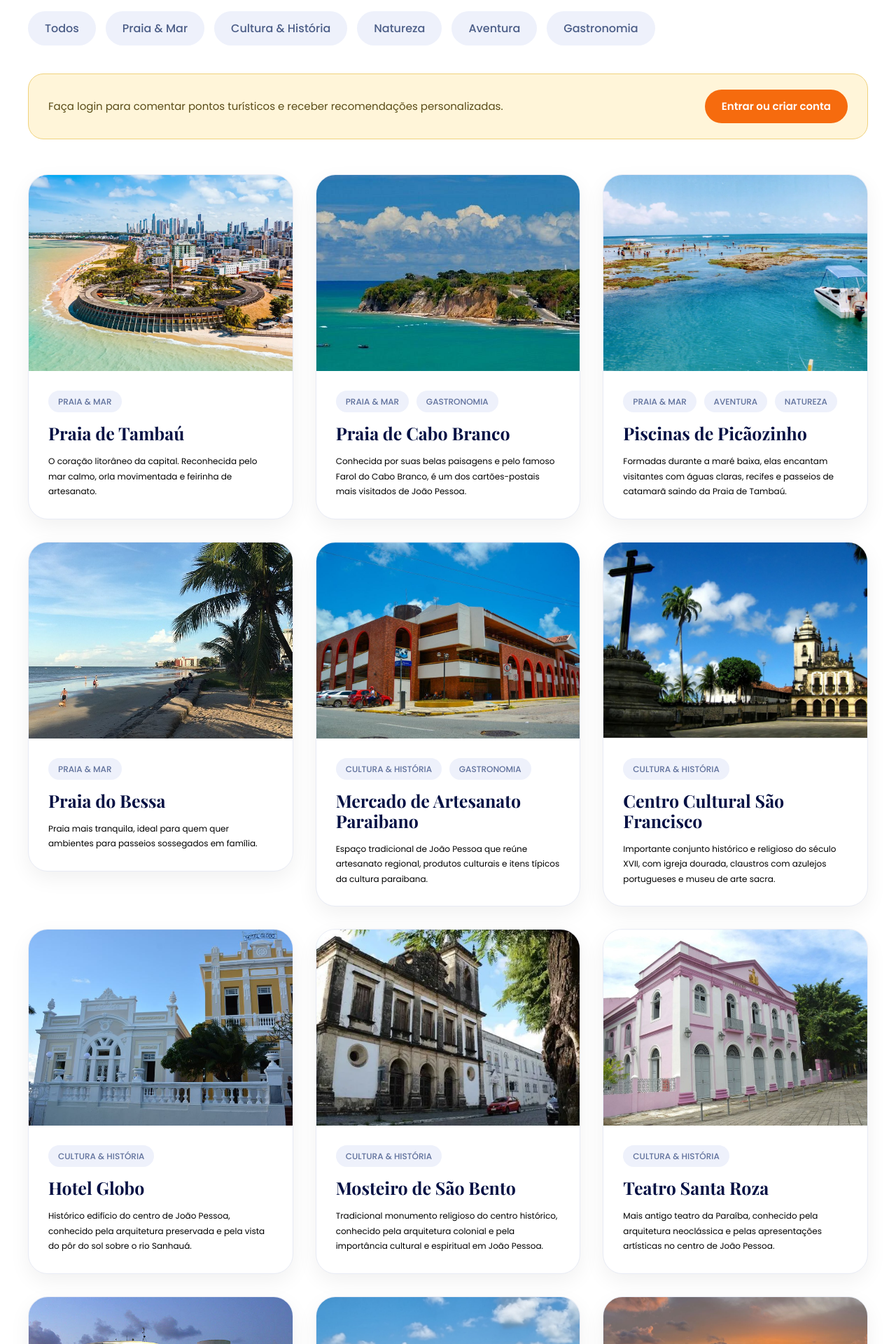
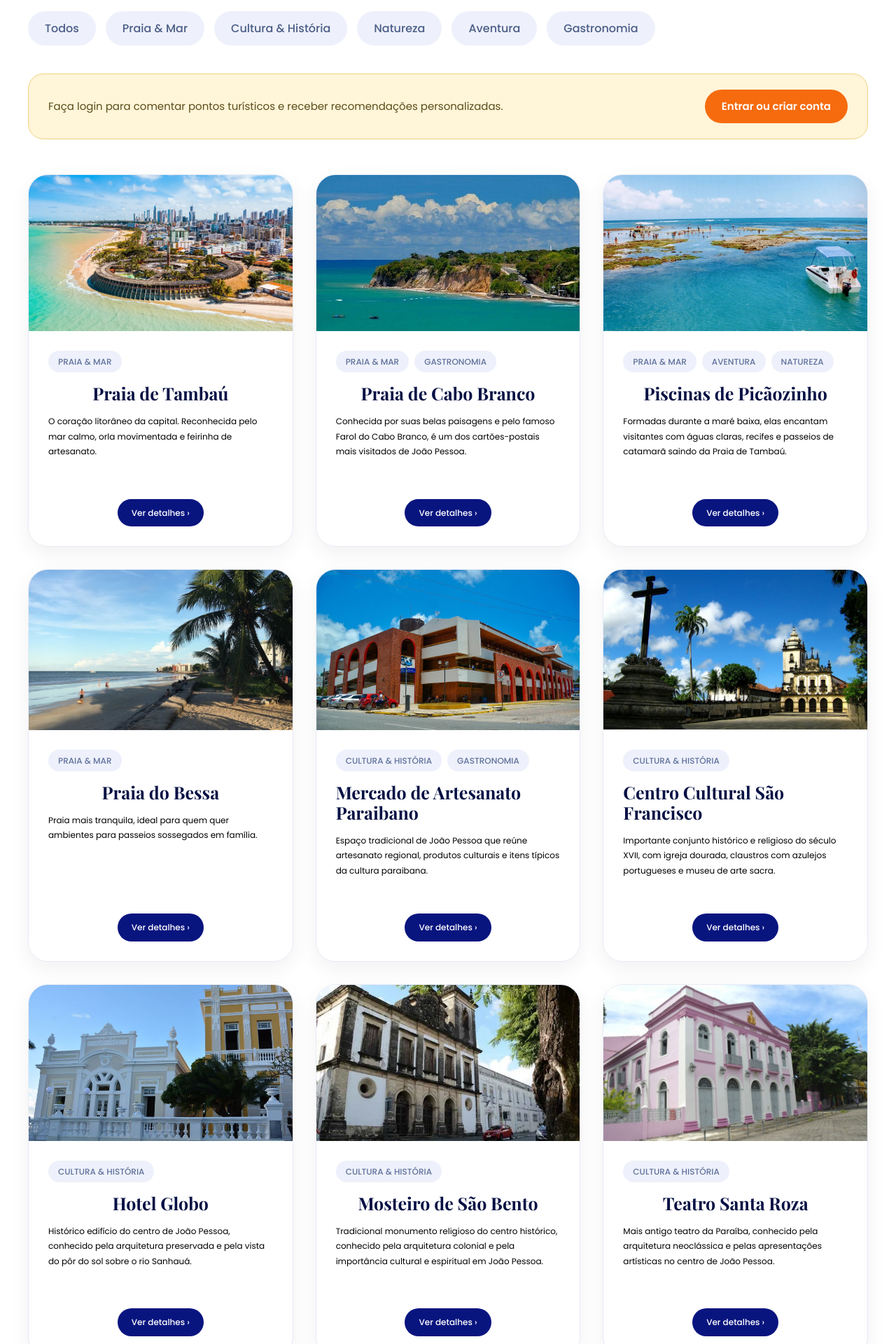
Before and after one commit to jmanoeldev/Vem-pra-Jampa, a Flask app: page /pontos in a window 1280 px wide. Shown: the part 378-2298 px from the top of the page at 70% size. Run offline with Flask 3, Linux system fonts and the light colour scheme.

Commit message:
Adiciona pontos turísticos e melhora interface dos cards

```diff
--- a/static/css/pontos.css
+++ b/static/css/pontos.css
@@ -157,11 +157,11 @@ body {
 }
 
 .pagina-pontos .tourist-card {
+    display: flex;
+    flex-direction: column;
     background: var(--cor-card);
-
     border: 1px solid var(--cor-borda);
     border-radius: var(--radius-card);
-
     overflow: hidden;
 
     box-shadow: var(--sombra-card);
@@ -174,9 +174,25 @@ body {
 }
 
 .pagina-pontos .card-link {
-    text-decoration: none;
-    color: inherit;
-    display: block;
+    display: inline-block;
+    margin-top: auto;
+    align-self: center;
+    padding: 10px 20px;
+
+    background: var(--cor-primaria);  /* #09157f */
+    color: white;
+
+    border-radius: var(--radius-pill);
+
+    font-size: 1.2rem;
+    font-weight: 500;
+
+    transition: background 0.25s ease, transform 0.2s ease;
+}
+
+.pagina-pontos .card-link:hover {
+    background: #0f6fc8;
+    transform: translateX(3px);
 }
 
 .pagina-pontos .card-image-area {
@@ -197,11 +213,19 @@ body {
 
 .pagina-pontos .card-content {
     padding: 28px;
+    display: flex;
+    flex-direction: column;
+    height: 70%;
 }
 
+.pagina-pontos .categorias {
+    display: flex;
+    flex-direction: row;
+    flex-wrap: wrap;
+}
 .pagina-pontos .categoria {
     display: inline-block;
-
+    width: fit-content;
     margin-right: 8px;
     margin-bottom: 10px;
 
@@ -221,7 +245,7 @@ body {
 .pagina-pontos .card-title {
     margin-top: 6px;
     margin-bottom: 14px;
-
+    align-self: center;
     font-family: 'Playfair Display', serif;
 
     color: var(--cor-titulo);
--- a/templates/pontos.html
+++ b/templates/pontos.html
@@ -84,7 +84,6 @@
 
             <div class="cards-grid">
 
-                <a href="#" class="card-link">
                 <article class="tourist-card">
                     <div class="card-image-area">
                         <img src="{{ url_for('static', filename='images/foto-orla.webp') }}"
@@ -92,16 +91,17 @@
                             class="card-image">
                     </div>
                     <div class="card-content">
+                        <div class="categorias">
                             <span class="categoria">Praia & Mar</span>
+                        </div>
                         <h3 class="card-title">Praia de Tambaú</h3>
                         <p class="card-description">
                             O coração litorâneo da capital. Reconhecida pelo mar calmo, orla movimentada e feirinha de artesanato.
                         </p>
+                        <a href="#" class="card-link">Ver detalhes &rsaquo;</a>
                     </div>
                 </article>
-                </a>
 
-                <a href="#" class="card-link">
                 <article class="tourist-card">
                     <div class="card-image-area">
                         <img src="{{ url_for('static', filename='images/cabo-branco.jpg') }}"
@@ -109,17 +109,18 @@
                             class="card-image">
                     </div>
                     <div class="card-content">
+                        <div class="categorias">
                             <span class="categoria">Praia & Mar</span>
                             <span class="categoria">Gastronomia</span>
+                        </div>
                         <h3 class="card-title">Praia de Cabo Branco</h3>
                         <p class="card-description">
                             Conhecida por suas belas paisagens e pelo famoso Farol do Cabo Branco, é um dos cartões-postais mais visitados de João Pessoa.
                         </p>
+                        <a href="#" class="card-link">Ver detalhes &rsaquo;</a>
                     </div>
                 </article>
-                </a>
 
-                <a href="#" class="card-link">
                 <article class="tourist-card">
                     <div class="card-image-area">
                         <img src="{{ url_for('static', filename='images/piscinas-picaozinho.webp') }}"
@@ -127,18 +128,19 @@
                             class="card-image">
                     </div>
                     <div class="card-content">
+                        <div class="categorias">
                             <span class="categoria">Praia & Mar</span>
                             <span class="categoria">Aventura</span>
                             <span class="categoria">Natureza</span>
+                        </div>
                         <h3 class="card-title">Piscinas de Picãozinho</h3>
                         <p class="card-description">
                             Formadas durante a maré baixa, elas encantam visitantes com águas claras, recifes e passeios de catamarã saindo da Praia de Tambaú.
                         </p>
+                        <a href="#" class="card-link">Ver detalhes &rsaquo;</a>
                     </div>
                 </article>
-                </a>
 
-                <a href="#" class="card-link">
                 <article class="tourist-card">
                     <div class="card-image-area">
                         <img src="{{ url_for('static', filename='images/praia-do-bessa.jpg') }}"
@@ -146,16 +148,17 @@
                             class="card-image">
                     </div>
                     <div class="card-content">
+                        <div class="categorias">
                             <span class="categoria">Praia & Mar</span>
+                        </div>
                         <h3 class="card-title">Praia do Bessa</h3>
                         <p class="card-description">
                             Praia mais tranquila, ideal para quem quer ambientes para passeios sossegados em família.
                         </p>
+                        <a href="#" class="card-link">Ver detalhes &rsaquo;</a>
                     </div>
                 </article>
-                </a>
 
-                <a href="#" class="card-link">
                 <article class="tourist-card">
                     <div class="card-image-area">
                         <img src="{{ url_for('static', filename='images/map.jpg') }}"
@@ -163,17 +166,18 @@
                             class="card-image">
                     </div>
                     <div class="card-content">
+                        <div class="categorias">
                             <span class="categoria">Cultura & História</span>
                             <span class="categoria">Gastronomia</span>
+                        </div>
                         <h3 class="card-title">Mercado de Artesanato Paraibano</h3>
                         <p class="card-description">
                             Espaço tradicional de João Pessoa que reúne artesanato regional, produtos culturais e itens típicos da cultura paraibana.
                         </p>
+                        <a href="#" class="card-link">Ver detalhes &rsaquo;</a>
                     </div>
                 </article>
-                </a>
 
-                <a href="#" class="card-link">
                 <article class="tourist-card">
                     <div class="card-image-area">
                         <img src="{{ url_for('static', filename='images/centro-sfrancisco-externo.jpg') }}"
@@ -181,16 +185,17 @@
                             class="card-image">
                     </div>
                     <div class="card-content">
+                        <div class="categorias">
                             <span class="categoria">Cultura & História</span>
+                        </div>
                         <h3 class="card-title">Centro Cultural São Francisco</h3>
                         <p class="card-description">
                             Importante conjunto histórico e religioso do século XVII, com igreja dourada, claustros com azulejos portugueses e museu de arte sacra.
                         </p>
+                        <a href="#" class="card-link">Ver detalhes &rsaquo;</a>
                     </div>
                 </article>
-                </a>
 
-                <a href="#" class="card-link">
                 <article class="tourist-card">
                     <div class="card-image-area">
                         <img src="{{ url_for('static', filename='images/hotel-globo.jpg') }}"
@@ -198,16 +203,17 @@
                             class="card-image">
                     </div>
                     <div class="card-content">
+                        <div class="categorias">
                             <span class="categoria">Cultura & História</span>
+                        </div>
                         <h3 class="card-title">Hotel Globo</h3>
                         <p class="card-description">
                             Histórico edifício do centro de João Pessoa, conhecido pela arquitetura preservada e pela vista do pôr do sol sobre o rio Sanhauá.
                         </p>
+                        <a href="#" class="card-link">Ver detalhes &rsaquo;</a>
                     </div>
                 </article>
-                </a>
 
-                <a href="#" class="card-link">
                 <article class="tourist-card">
                     <div class="card-image-area">
                         <img src="{{ url_for('static', filename='images/mosteiro-de-sao-bento.webp') }}"
@@ -215,16 +221,17 @@
                             class="card-image">
                     </div>
                     <div class="card-content">
+                        <div class="categorias">
                             <span class="categoria">Cultura & História</span>
+                        </div>
                         <h3 class="card-title">Mosteiro de São Bento</h3>
                         <p class="card-description">
                             Tradicional monumento religioso do centro histórico, conhecido pela arquitetura colonial e pela importância cultural e espiritual em João Pessoa.
                         </p>
+                        <a href="#" class="card-link">Ver detalhes &rsaquo;</a>
                     </div>
                 </article>
-                </a>
 
-                <a href="#" class="card-link">
                 <article class="tourist-card">
                     <div class="card-image-area">
                         <img src="{{ url_for('static', filename='images/teatro-santa-roza-externo.jpeg') }}"
@@ -232,16 +239,17 @@
                             class="card-image">
                     </div>
                     <div class="card-content">
+                        <div class="categorias">
                             <span class="categoria">Cultura & História</span>
+                        </div>
                         <h3 class="card-title">Teatro Santa Roza</h3>
                         <p class="card-description">
                             Mais antigo teatro da Paraíba, conhecido pela arquitetura neoclássica e pelas apresentações artísticas no centro de João Pessoa.
                         </p>
+                        <a href="#" class="card-link">Ver detalhes &rsaquo;</a>
                     </div>
                 </article>
-                </a>
 
-                <a href="#" class="card-link">
                 <article class="tourist-card">
                     <div class="card-image-area">
                         <img src="{{ url_for('static', filename='images/estacao-cabo-branco.jpg') }}"
@@ -249,16 +257,17 @@
                             class="card-image">
                     </div>
                     <div class="card-content">
+                        <div class="categorias">
                             <span class="categoria">Cultura & História</span>
+                        </div>
                         <h3 class="card-title">Estação Cabo Branco</h3>
                         <p class="card-description">
                             Centro cultural assinado por Niemeyer com exposições, mirante e um dos mais marcantes prédios contemporâneos da Paraíba.
                         </p>
+                        <a href="#" class="card-link">Ver detalhes &rsaquo;</a>
                     </div>
                 </article>
-                </a>
 
-                <a href="#" class="card-link">
                 <article class="tourist-card">
                     <div class="card-image-area">
                         <img src="{{ url_for('static', filename='images/ponta-do-seixas.jpg') }}"
@@ -266,17 +275,18 @@
                             class="card-image">
                     </div>
                     <div class="card-content">
+                        <div class="categorias">
                             <span class="categoria">Natureza</span>
                             <span class="categoria">Aventura</span>
+                        </div>
                         <h3 class="card-title">Ponta do Seixas</h3>
                         <p class="card-description">
                             O ponto mais oriental das Américas. Aqui o sol nasce primeiro no continente. Falésias, mar azul intenso e o Farol do Cabo Branco compõem o cenário.
                         </p>
+                        <a href="#" class="card-link">Ver detalhes &rsaquo;</a>
                     </div>
                 </article>
-                </a>
 
-                <a href="#" class="card-link">
                 <article class="tourist-card">
                     <div class="card-image-area">
                         <img src="{{ url_for('static', filename='images/por-do-sol-jacare.jpg') }}"
@@ -284,18 +294,19 @@
                             class="card-image">
                     </div>
                     <div class="card-content">
+                        <div class="categorias">
                             <span class="categoria">Natureza</span>
                             <span class="categoria">Cultura & História</span>
                             <span class="categoria">Aventura</span>
+                        </div>
                         <h3 class="card-title">Praia do Jacaré</h3>
                         <p class="card-description">
                             O pôr do sol mais famoso do Nordeste. Diariamente, ao som do Bolero de Ravel tocado em saxofone sobre as águas do Rio Paraíba, o sol se despede da cidade.
                         </p>
+                        <a href="#" class="card-link">Ver detalhes &rsaquo;</a>
                     </div>
                 </article>
-                </a>
 
-                <a href="#" class="card-link">
                 <article class="tourist-card">
                     <div class="card-image-area">
                         <img src="{{ url_for('static', filename='images/parque-lagoa.webp') }}"
@@ -303,14 +314,54 @@
                             class="card-image">
                     </div>
                     <div class="card-content">
+                        <div class="categorias">
                             <span class="categoria">Natureza</span>
+                        </div>
                         <h3 class="card-title">Parque Sólon de Lucena</h3>
                         <p class="card-description">
                             Tradicional área de lazer no centro de João Pessoa, conhecida pela lagoa central, áreas verdes e importância histórica para a cidade.
                         </p>
+                        <a href="#" class="card-link">Ver detalhes &rsaquo;</a>
                     </div>
                 </article>
-                </a>
+
+                <article class="tourist-card">
+                    <div class="card-image-area">
+                        <img src="{{ url_for('static', filename='images/areia-vermelha.webp') }}"
+                            alt="Areia vermelha"
+                            class="card-image">
+                    </div>
+                    <div class="card-content">
+                        <div class="categorias">
+                            <span class="categoria">Praia & Mar</span>
+                            <span class="categoria">Aventura</span>
+                        </div>
+                        <h3 class="card-title">Areia vermelha</h3>
+                        <p class="card-description">
+                            Belo banco de areia que surge durante a maré baixa, formando um cenário paradisíaco de águas cristalinas e proporcionando uma experiência única no litoral paraibano.
+                        </p>
+                        <a href="#" class="card-link">Ver detalhes &rsaquo;</a>
+                    </div>
+                </article>
+
+                <article class="tourist-card">
+                    <div class="card-image-area">
+                        <img src="{{ url_for('static', filename='images/bica-zoo.jpg') }}"
+                            alt="bica-zoo"
+                            class="card-image">
+                    </div>
+                    <div class="card-content">
+                        <div class="categorias">
+                            <span class="categoria">Natureza</span>
+                            <span class="categoria">Aventura</span>
+                        </div>
+                        <h3 class="card-title">Parque Zoobotânico Arruda Câmara (Bica)</h3>
+                        <p class="card-description">
+                            Um dos principais espaços de lazer e contato com a natureza em João Pessoa, reunindo áreas verdes, trilhas e diversas espécies de animais em um ambiente ideal para toda a família.
+                        </p>
+                        <a href="#" class="card-link">Ver detalhes &rsaquo;</a>
+                    </div>
+                </article>
 
             </div>
 
```
Also changed, not shown: static/images/bica-zoo.jpg (added). Lines whose indentation alone changed are shown as unchanged.
